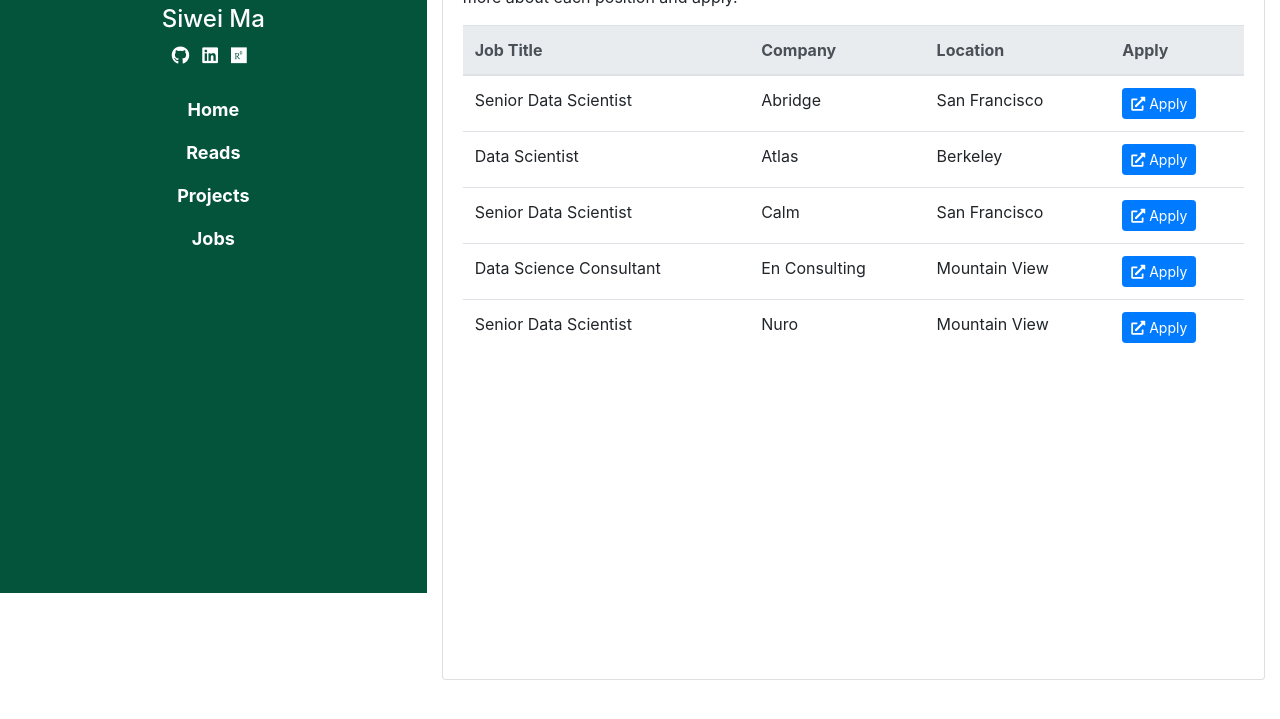
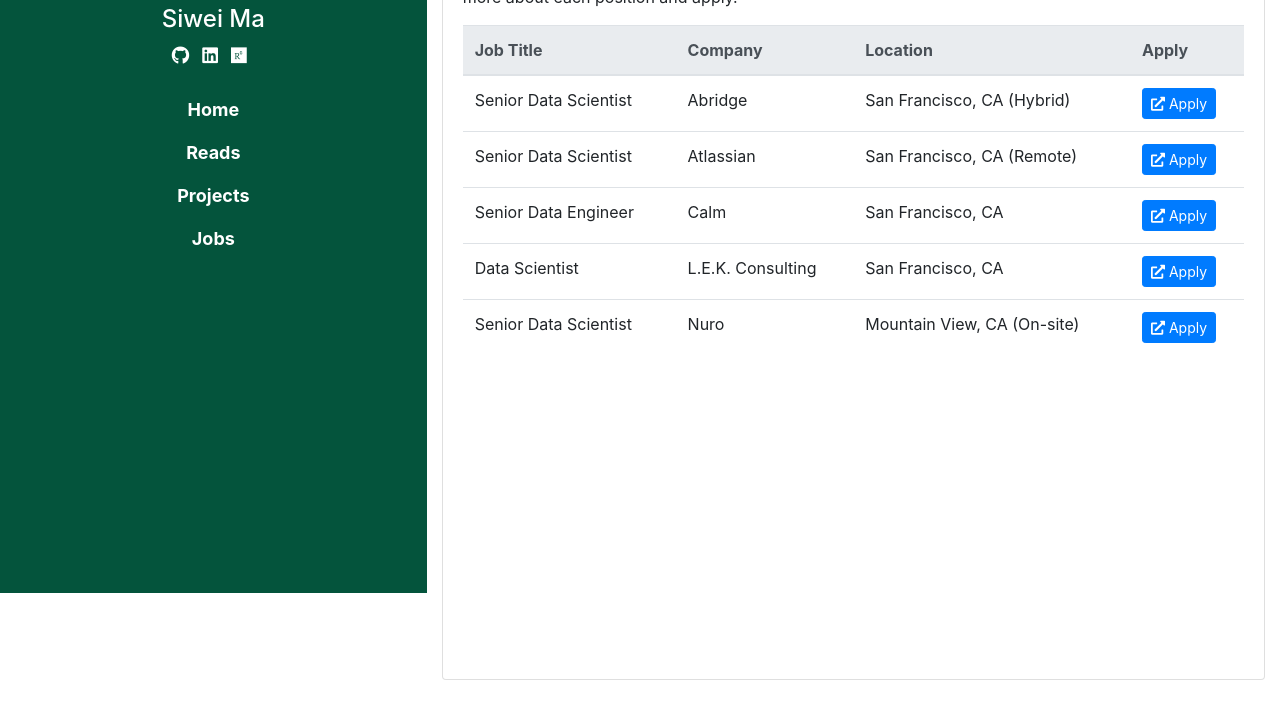
Before and after one commit to SiweiMa/SiweiMa.github.io, a plain HTML site: page jobs.html in a window 1280 px wide. Shown: the part 207-926 px from the top of the page. Drawn offline with nearby package versions, Linux system fonts and the light colour scheme.

Commit message:
add jobs

```diff
--- a/jobs.html
+++ b/jobs.html
@@ -46,39 +46,39 @@
                                                 <tr>
                                                     <td>Senior Data Scientist</td>
                                                     <td>Abridge</td>
-                                                    <td>San Francisco</td>
+                                                    <td>San Francisco, CA (Hybrid)</td>
                                                     <td>
-                                                        <a href="https://www.abridge.com/careers" target="_blank" class="btn btn-primary btn-sm">
+                                                        <a href="https://www.linkedin.com/jobs/search-results/?currentJobId=4251973575&eBP=NON_CHARGEABLE_CHANNEL&f_TPR=r86400&keywords=%22Senior%20Data%20Scientist%22&refId=bFbZQO78UscRqE1ytPF%2Fag%3D%3D&trackingId=VDAAdsl%2F4FWgLkQolOJkoQ%3D%3D" target="_blank" class="btn btn-primary btn-sm">
+                                                            <i class="fas fa-external-link-alt"></i> Apply
+                                                        </a>
+                                                    </td>
+                                                </tr>
+                                                <tr>
+                                                    <td>Senior Data Scientist</td>
+                                                    <td>Atlassian</td>
+                                                    <td>San Francisco, CA (Remote)</td>
+                                                    <td>
+                                                        <a href="https://www.linkedin.com/jobs/search-results/?currentJobId=4239890693&eBP=NON_CHARGEABLE_CHANNEL&f_TPR=r86400&keywords=%22Senior%20Data%20Scientist%22&refId=bFbZQO78UscRqE1ytPF%2Fag%3D%3D&trackingId=qUsz5y6JkYI3SbBCCOlU0A%3D%3D" target="_blank" class="btn btn-primary btn-sm">
+                                                            <i class="fas fa-external-link-alt"></i> Apply
+                                                        </a>
+                                                    </td>
+                                                </tr>
+                                                <tr>
+                                                    <td>Senior Data Engineer</td>
+                                                    <td>Calm</td>
+                                                    <td>San Francisco, CA</td>
+                                                    <td>
+                                                        <a href="https://www.linkedin.com/jobs/search-results/?currentJobId=4251314606&eBP=NON_CHARGEABLE_CHANNEL&f_TPR=r86400&keywords=%22Senior%20Data%20Scientist%22&refId=bFbZQO78UscRqE1ytPF%2Fag%3D%3D&trackingId=%2FU%2FRTKDJbVY4UpWGkfOdLA%3D%3D" target="_blank" class="btn btn-primary btn-sm">
                                                             <i class="fas fa-external-link-alt"></i> Apply
                                                         </a>
                                                     </td>
                                                 </tr>
                                                 <tr>
                                                     <td>Data Scientist</td>
-                                                    <td>Atlas</td>
-                                                    <td>Berkeley</td>
+                                                    <td>L.E.K. Consulting</td>
+                                                    <td>San Francisco, CA</td>
                                                     <td>
-                                                        <a href="https://atlas.ai/careers" target="_blank" class="btn btn-primary btn-sm">
-                                                            <i class="fas fa-external-link-alt"></i> Apply
-                                                        </a>
-                                                    </td>
-                                                </tr>
-                                                <tr>
-                                                    <td>Senior Data Scientist</td>
-                                                    <td>Calm</td>
-                                                    <td>San Francisco</td>
-                                                    <td>
-                                                        <a href="https://www.calm.com/careers" target="_blank" class="btn btn-primary btn-sm">
-                                                            <i class="fas fa-external-link-alt"></i> Apply
-                                                        </a>
-                                                    </td>
-                                                </tr>
-                                                <tr>
-                                                    <td>Data Science Consultant</td>
-                                                    <td>En Consulting</td>
-                                                    <td>Mountain View</td>
-                                                    <td>
-                                                        <a href="https://enconsulting.com/careers" target="_blank" class="btn btn-primary btn-sm">
+                                                        <a href="https://www.linkedin.com/jobs/search-results/?currentJobId=4251993851&eBP=NON_CHARGEABLE_CHANNEL&f_TPR=r86400&keywords=%22Senior%20Data%20Scientist%22&refId=bFbZQO78UscRqE1ytPF%2Fag%3D%3D&trackingId=nS9RVdwCMz7dooxF%2BAYhLw%3D%3D" target="_blank" class="btn btn-primary btn-sm">
                                                             <i class="fas fa-external-link-alt"></i> Apply
                                                         </a>
                                                     </td>
@@ -86,9 +86,9 @@
                                                 <tr>
                                                     <td>Senior Data Scientist</td>
                                                     <td>Nuro</td>
-                                                    <td>Mountain View</td>
+                                                    <td>Mountain View, CA (On-site)</td>
                                                     <td>
-                                                        <a href="https://www.nuro.ai/careers" target="_blank" class="btn btn-primary btn-sm">
+                                                        <a href="https://www.linkedin.com/jobs/search-results/?currentJobId=4223212666&eBP=NON_CHARGEABLE_CHANNEL&f_TPR=r86400&keywords=%22Senior%20Data%20Scientist%22&refId=bFbZQO78UscRqE1ytPF%2Fag%3D%3D&trackingId=GYcnuTzBJBfAvYliveM8Bw%3D%3D" target="_blank" class="btn btn-primary btn-sm">
                                                             <i class="fas fa-external-link-alt"></i> Apply
                                                         </a>
                                                     </td>
```
